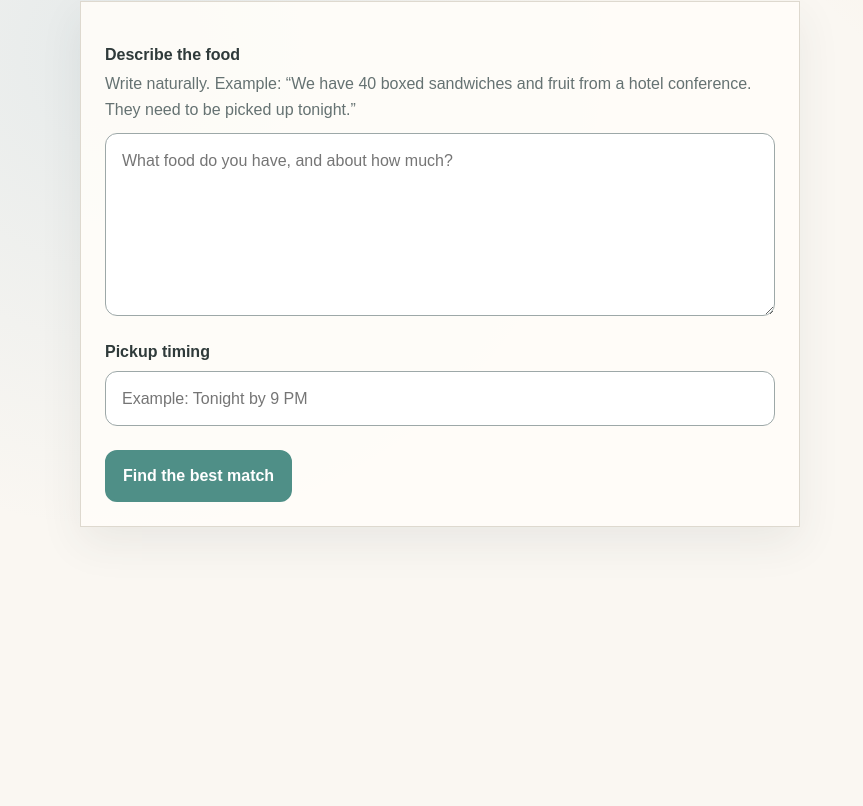
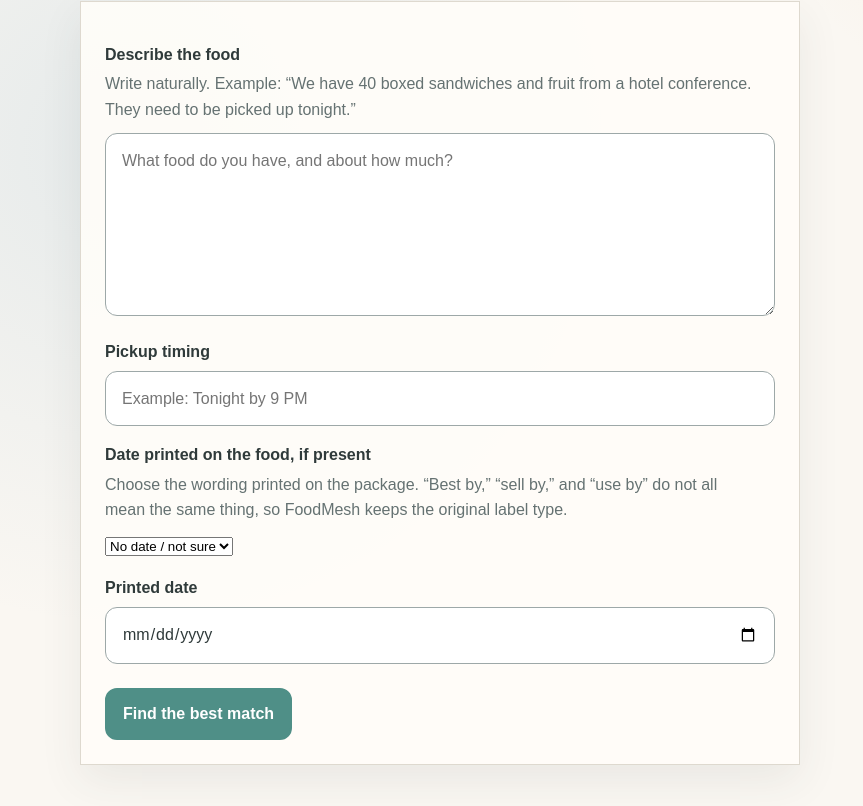
Before and after one commit to ocorres/FoodMesh-SASE26, a Next.js app: page /share in a window 1280 px wide. Shown: the part 350-1156 px from the top of the page, without its empty margins (0-863 px from the left). Before the commit the page ends 1005 px from the top, so only its background shows below. Built offline with nearby package versions, Linux system fonts and the light colour scheme.

Commit message:
feat: capture package dates for food donations

```diff
--- a/components/ShareFoodForm.tsx
+++ b/components/ShareFoodForm.tsx
@@ -17,6 +17,8 @@ function labelValue(value: string) {
 export default function ShareFoodForm() {
   const [description, setDescription] = useState("");
   const [deadline, setDeadline] = useState("");
+  const [labelDate, setLabelDate] = useState("");
+  const [labelDateType, setLabelDateType] = useState("unknown");
   const [result, setResult] = useState<IntakeResponse | null>(null);
   const [error, setError] = useState("");
   const [loading, setLoading] = useState(false);
@@ -31,7 +33,7 @@ export default function ShareFoodForm() {
       const response = await fetch("/api/intake", {
         method: "POST",
         headers: { "Content-Type": "application/json" },
-        body: JSON.stringify({ description, deadline })
+        body: JSON.stringify({ description, deadline, labelDate, labelDateType })
       });
 
       const data = await response.json();
@@ -78,6 +80,35 @@ export default function ShareFoodForm() {
           value={deadline}
           onChange={(event) => setDeadline(event.target.value)}
           placeholder="Example: Tonight by 9 PM"
+        />
+
+        <label htmlFor="label-date-type">Date printed on the food, if present</label>
+        <p className="field-help" id="label-date-help">
+          Choose the wording printed on the package. “Best by,” “sell by,” and “use by” do not all
+          mean the same thing, so FoodMesh keeps the original label type.
+        </p>
+        <select
+          id="label-date-type"
+          name="labelDateType"
+          aria-describedby="label-date-help"
+          value={labelDateType}
+          onChange={(event) => setLabelDateType(event.target.value)}
+        >
+          <option value="unknown">No date / not sure</option>
+          <option value="best_by">Best by</option>
+          <option value="use_by">Use by</option>
+          <option value="sell_by">Sell by</option>
+          <option value="expiration">Expiration</option>
+          <option value="prepared_on">Prepared on</option>
+        </select>
+
+        <label htmlFor="label-date">Printed date</label>
+        <input
+          id="label-date"
+          name="labelDate"
+          type="date"
+          value={labelDate}
+          onChange={(event) => setLabelDate(event.target.value)}
         />
 
         <button className="button" type="submit" disabled={loading}>
@@ -130,6 +161,18 @@ export default function ShareFoodForm() {
               <dt>Confidence</dt>
               <dd>{labelValue(result.donation.confidence)}</dd>
             </div>
+            <div>
+              <dt>Package date</dt>
+              <dd>
+                {result.donation.labelDate
+                  ? `${labelValue(result.donation.labelDateType || "unknown")}: ${result.donation.labelDate}`
+                  : "No printed date provided"}
+              </dd>
+            </div>
+            <div>
+              <dt>Date source</dt>
+              <dd>{labelValue(result.donation.labelDateSource || "unknown")}</dd>
+            </div>
           </dl>
 
           {bestMatch ? (
@@ -163,8 +206,10 @@ export default function ShareFoodForm() {
           )}
 
           <p className="safety-note">
-            FoodMesh does not use AI to make food-safety guarantees. Donors and recipient
-            organizations remain responsible for following applicable food handling requirements.
+            FoodMesh preserves the date wording printed on the food rather than treating every
+            package date as a safety expiration. FoodMesh does not use AI to make food-safety
+            guarantees. Donors and recipient organizations remain responsible for following
+            applicable food handling requirements.
           </p>
         </section>
       )}
```
